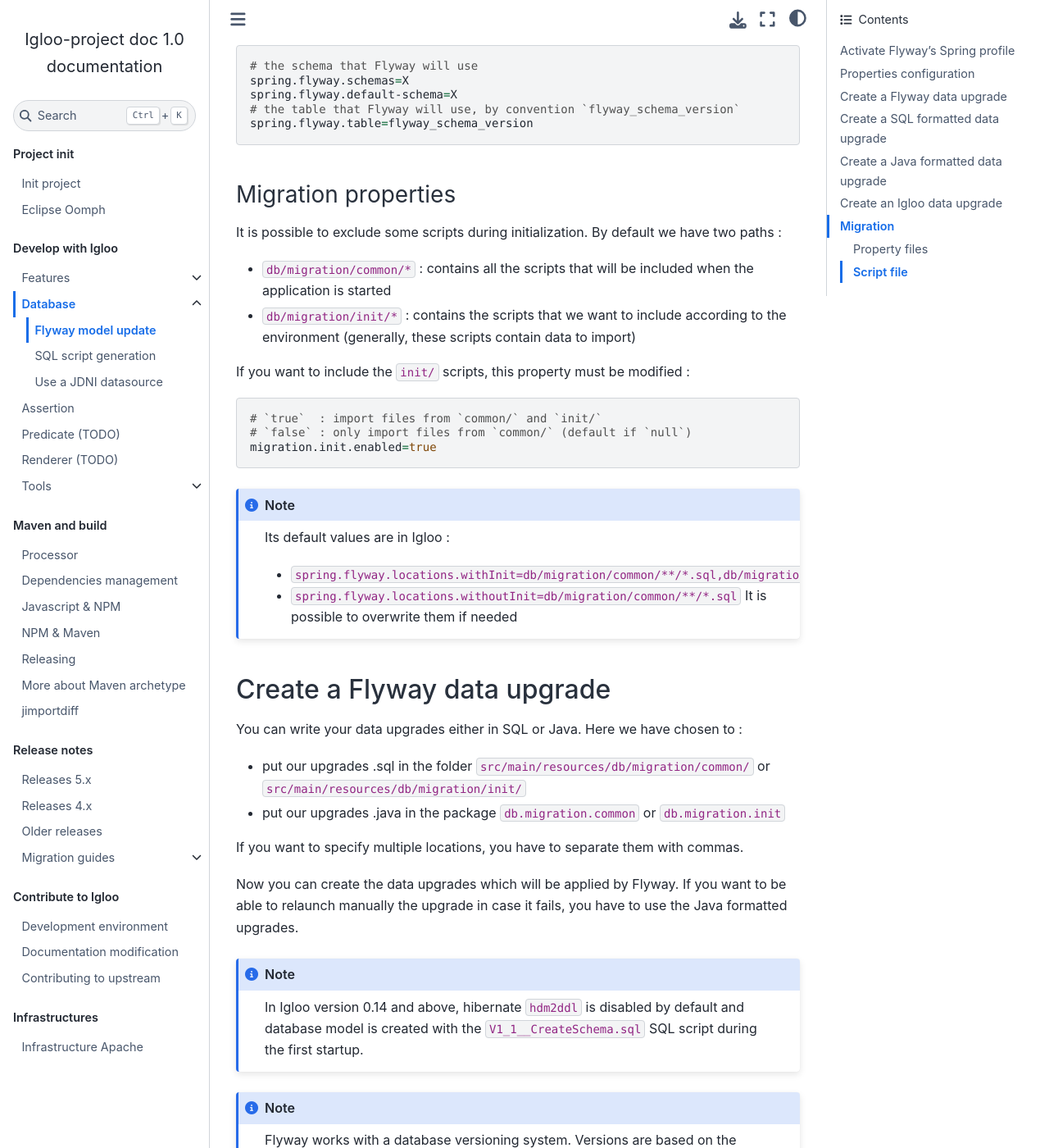
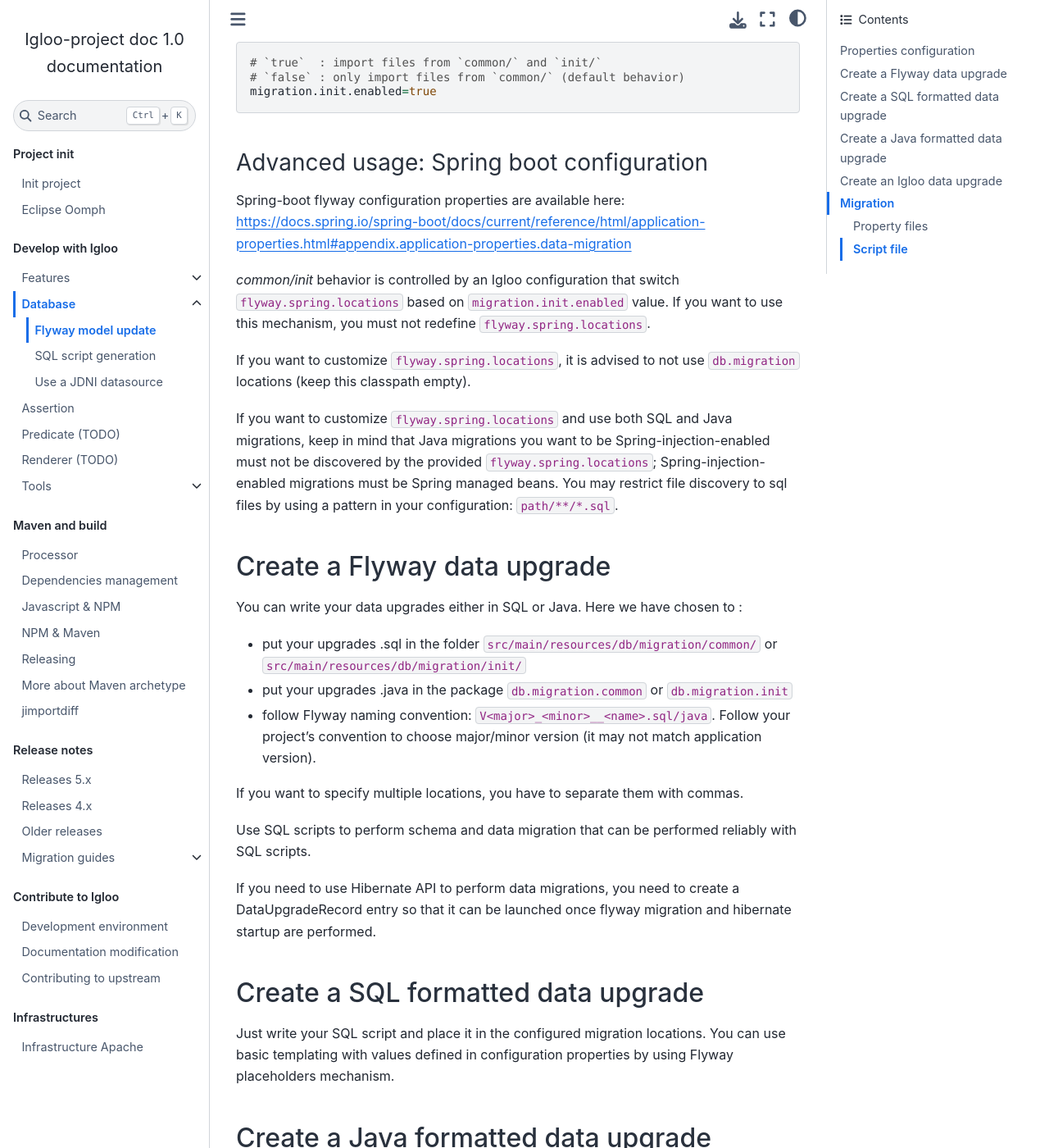
Before and after one commit to igloo-project/igloo-doc, a Sphinx documentation site: the page built from source/usage/database/flyway.md, in a window 1280 px wide and 1400 px high, scrolled down 1289 px. Shown: the whole window at 82% size. Built offline with Sphinx 7.4.7 and the Sphinx Book theme 1.1.4, drawn with Linux system fonts in a browser that asks for light colours; some of the changed text lies outside the part shown.

Commit message:
igloo flyway documentation and migration

````diff
--- a/source/usage/database/flyway.md
+++ b/source/usage/database/flyway.md
@@ -15,25 +15,6 @@
 
 Igloo and the basic application are using Flyway for handling your data upgrades.
 
-## Activate Flyway's Spring profile
-
-By default, Flyway's Spring profile is activated with this line in the file `configuration-bootstrap.properties` :
-
-```bash
-igloo.default.spring.profiles.active=flyway
-```
-
-With this simple configuration, the creation of the Flyway bean is enabled in the application and you can now start to use it.
-
-```{note}
-Flyway spring profile is enabled in basic-application generated from Igloo version 0.14 and above.
-```
-
-```{note}
-If you want to disable flyway from your application, just remove `flyway` from the
-configuration variable `igloo.default.spring.profiles.active` in file `configuration-bootstrap.properties`.
-```
-
 ## Properties configuration
 
 ### Basic properties
@@ -50,68 +31,86 @@
 
 ### Migration properties
 
-It is possible to exclude some scripts during initialization. By default we have two paths :
-- `db/migration/common/*` : contains all the scripts that will be included when the application is started
-- `db/migration/init/*` : contains the scripts that we want to include according to the environment (generally, these scripts contain data to import)
+Database model migration can be used to perform :
 
-If you want to include the `init/` scripts, this property must be modified :
+* schema initialization only
+* schema initialization and data import
+
+First use-case is used for integration tests, as data are generally bootstraped by tests.
+
+Second use-case is used for application bootstrap in early realease stages.
+
+Default configurations provided by Igloo use the following paths:
+
+- `db/migration/common/*` : contains schema initialization scripts
+- `db/migration/init/*` : contains data initialization scripts
+
+If you want to include both `common/` and `init/` scripts, this property must be modified :
+
 ```bash
 # `true`  : import files from `common/` and `init/`
-# `false` : only import files from `common/` (default if `null`)
+# `false` : only import files from `common/` (default behavior)
 migration.init.enabled=true
 ```
 
-```{note}
-Its default values are in Igloo :
-- `spring.flyway.locations.withInit=db/migration/common/**/*.sql,db/migration/init/**/*.sql`
-- `spring.flyway.locations.withoutInit=db/migration/common/**/*.sql`
-It is possible to overwrite them if needed
-```
+
+### Advanced usage: Spring boot configuration
+
+Spring-boot flyway configuration properties are available here: https://docs.spring.io/spring-boot/docs/current/reference/html/application-properties.html#appendix.application-properties.data-migration
+
+*common/init* behavior is controlled by an Igloo configuration that switch
+`flyway.spring.locations` based on `migration.init.enabled` value. If you want to use this
+mechanism, you must not redefine `flyway.spring.locations`.
+
+If you want to customize `flyway.spring.locations`, it is advised to not use
+`db.migration` locations (keep this classpath empty).
+
+If you want to customize `flyway.spring.locations` and use both SQL and Java migrations,
+keep in mind that Java migrations you want to be Spring-injection-enabled must not be
+discovered by the provided `flyway.spring.locations`; Spring-injection-enabled migrations
+must be Spring managed beans. You may restrict file discovery to sql files by using
+a pattern in your configuration: `path/**/*.sql`.
+
 
 ## Create a Flyway data upgrade
 
 You can write your data upgrades either in SQL or Java.
 Here we have chosen to :
 
-  * put our upgrades .sql in the folder `src/main/resources/db/migration/common/` or `src/main/resources/db/migration/init/`
-  * put our upgrades .java in the package `db.migration.common` or `db.migration.init`
+  * put your upgrades .sql in the folder `src/main/resources/db/migration/common/` or `src/main/resources/db/migration/init/`
+  * put your upgrades .java in the package `db.migration.common` or `db.migration.init`
+  * follow Flyway naming convention: `V<major>_<minor>__<name>.sql/java`. Follow your project's
+    convention to choose major/minor version (it may not match application version).
 
 If you want to specify multiple locations, you have to separate them with commas.
 
-Now you can create the data upgrades which will be applied by Flyway.
-If you want to be able to relaunch manually the upgrade in case it fails, you have to use the Java formatted upgrades.
+Use SQL scripts to perform schema and data migration that can be performed reliably with
+SQL scripts.
 
-
-```{note}
-In Igloo version 0.14 and above, hibernate `hdm2ddl` is disabled by default
-  and database model is created with the `V1_1__CreateSchema.sql` SQL script during
-  the first startup.
-```
-
-```{note}
-Flyway works with a database versioning system. Versions are based on the names of the data upgrades so be careful how you name them.
-The name must respect the pattern `V<major>_<minor>__<name>`.
-For instance `V1_1__CreateSchema.sql` is a valid name. SQL and Java upgrades follow the same naming pattern.
-```
+If you need to use Hibernate API to perform data migrations, you need to create a
+DataUpgradeRecord entry so that it can be launched once flyway migration and hibernate
+startup are performed.
 
 
 ## Create a SQL formatted data upgrade
 
-If you want to write a SQL data upgrade, just write your SQL script with the wright naming pattern and place it in the folder or package you specified earlier.
-The script will be executed next time you launch your application.
+Just write your SQL script and place it in the configured migration locations. You can
+use basic templating with values defined in configuration properties by using Flyway
+placeholders mechanism.
 
 
 ## Create a Java formatted data upgrade
 
-If you want to write a data upgrade in Java, you have to follow a particular workflow.
-In this case, Flyway script is only feeding the `DataUpgradeRecord` table in the
-database. This table is looked up at startup to execute data upgrade in a Java
-context.
+When Flyway migration are applied, Hibernate is not started. You can use Java code that
+do not use Hibernate API to access data (plain JDBC, JdbcTemplate, ...).
 
-Your Flyway script will only declare that the data upgrade exists and that the
-application needs to launch it. To do so, copy the existing Flyway data upgrade
-`V1_2__InitDataFromExcel`, change the version and the name or the script. Then
-target the Igloo data upgrade you want to see executed.
+If you want to use Hibernate or other components initialized after flyway,
+you have to create a `DataUpgradeRecord` row in database. This table is looked up once
+the Spring context is fully initialized to trigger a DataUpgrade. This DataUpgrade
+can use Hibernate APIs.
+
+You can use `V1_2__InitDataFromExcel` as an example, and customize the targetted
+DataUpgrade:
 
 ```java
 @Override
@@ -122,13 +121,11 @@
 
 ## Create an Igloo data upgrade
 
-If you have wrote Java formatted data upgrades, you need to create an Igloo
-data upgrade for each one of these.
+An Igloo data upgrade is a java class which implements `IDataUpgrade`.
 
-An Igloo data upgrade is a java class which implements `IDataUpgrade` and override its methods.
-Write all your operations in the function `perform()`.
+Migration operations are performed by the `perform()` function.
 
-Each Igloo data upgrade need to be registered in  `DataUpgradeManagerImpl` :
+Each Igloo data upgrade need to be registered in  `DataUpgradeManagerImpl` bean:
 
 ```java
 @Override
@@ -141,11 +138,21 @@
 
 ## Migration
 
-Since Igloo 5.X.X (TODO) (with Flyway `>9.9.0` version)
+From Igloo 5.X.X (TODO) (with Flyway `>9.9.0` version), Igloo custom flyway integration is
+replaced by spring-boot implementation. It allows to use the `spring.flyway.*` properties
+to control Flyway behavior.
+
+The migration steps are needed to adapt an existing application so that:
+
+* SQL migration are present in the expected locations
+* Java migration are now Spring registered bean
+* Properties are renamed to the spring-boot equivalents
 
 ### Property files
 
-1. In the file `configuration-env-default.properties`, you must delete these lines :
+1. In `configuration-env-default.properties`, delete `environment.flyway.locations.*`
+   properties:
+
 ```bash
 # DELETE
 environment.flyway.locations.withInit=org/iglooproject/basicapp/core/config/migration/common,org/iglooproject/basicapp/core/config/migration/init,db/migration/common/
@@ -153,7 +160,8 @@
 environment.flyway.locations=
 ```
 
-2. In the file `configuration.properties`, you must make the following changes :
+2. In `configuration.properties`, you must make the following changes :
+
 ```bash
 # DELETE
 flyway.locations=${environment.flyway.locations}
````
